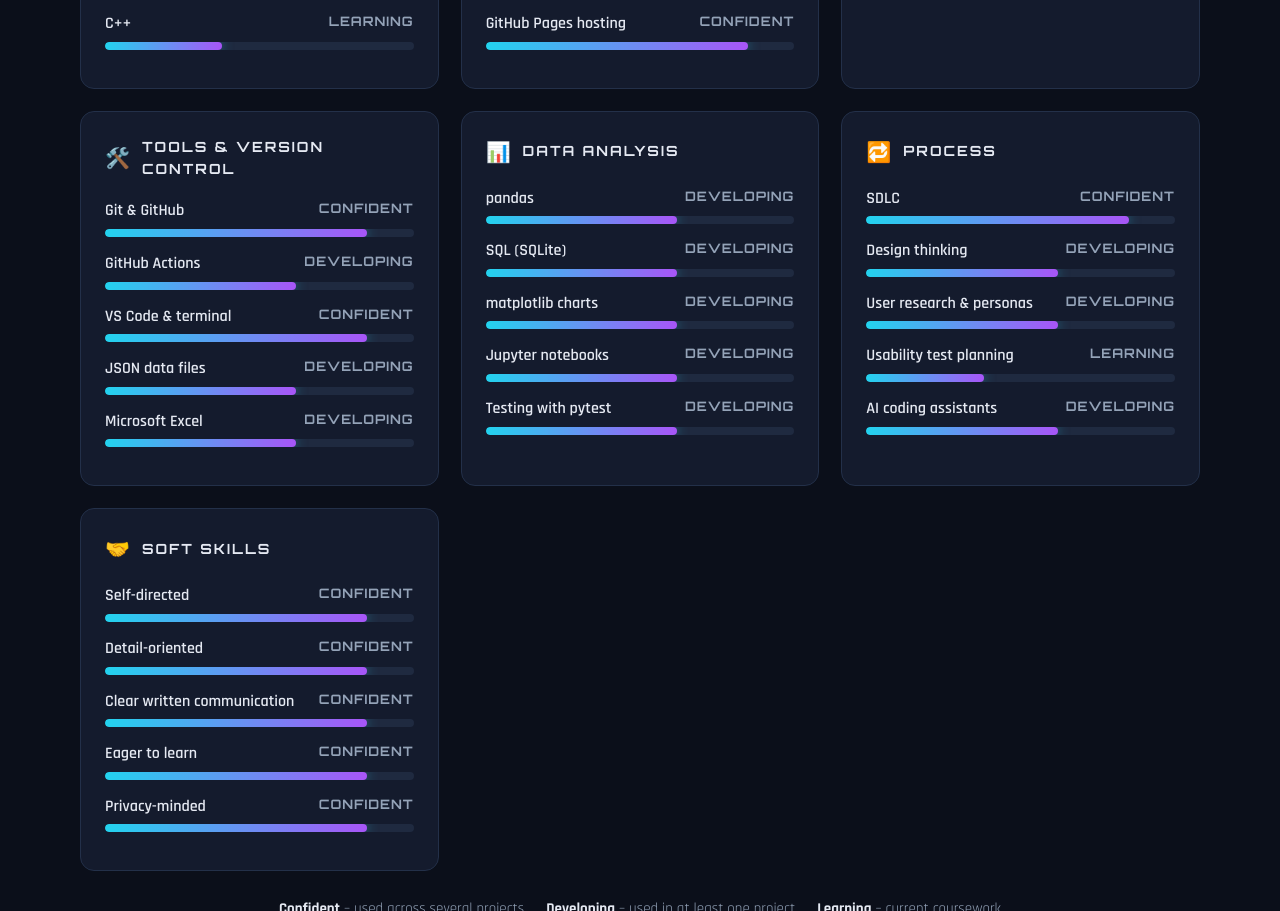
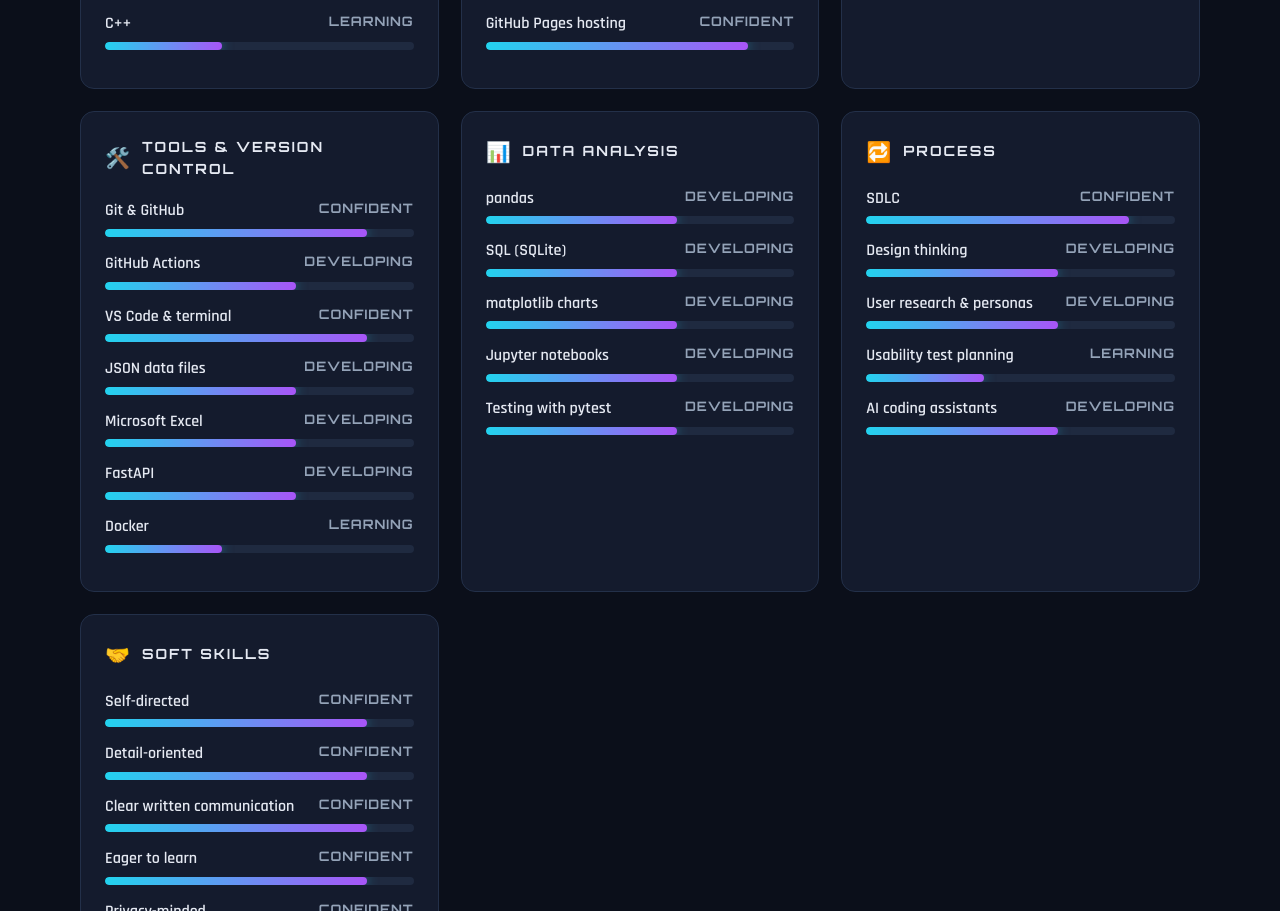
Before and after one commit to Ukhezo/Ukhezo.github.io, a plain HTML site: page index.html in a window 1280 px wide. Shown: the part 6199-7110 px from the top of the page. Drawn offline with Linux system fonts and the light colour scheme.

Commit message:
Fix FastAPI and Docker skills not showing
Co-Authored-By: Claude Opus 5.5 <noreply@anthropic.com>
Claude-Session: https://claude.ai/code/session_012AX5hQrBKybZEP7C8fXYzh

```diff
--- a/index.html
+++ b/index.html
@@ -551,7 +551,7 @@ const skills=[
  ["⌨️","LANGUAGES",[["HTML","Confident"],["CSS","Confident"],["JavaScript","Developing"],["Python","Developing"],["SQL","Developing"],["C++","Learning"]]],
  ["🖥️","FRONT END & WEB",[["Responsive layouts","Confident"],["CSS Grid & animations","Confident"],["Tailwind CSS","Developing"],["Accessibility","Developing"],["APIs (build & consume)","Developing"],["GitHub Pages hosting","Confident"]]],
  ["🎨","DESIGN",[["UI/UX design","Developing"],["Figma","Developing"],["Design systems","Developing"],["Editorial & info design","Developing"],["Data visualisation","Developing"]]],
- ["🛠️","TOOLS & VERSION CONTROL",[["Git & GitHub","Confident"],["GitHub Actions","Developing"],["VS Code & terminal","Confident"],["JSON data files","Developing"],["Microsoft Excel","Developing",["FastAPI","Developing"],["Docker","Learning"]]]],
+ ["🛠️","TOOLS & VERSION CONTROL",[["Git & GitHub","Confident"],["GitHub Actions","Developing"],["VS Code & terminal","Confident"],["JSON data files","Developing"],["Microsoft Excel","Developing"],["FastAPI","Developing"],["Docker","Learning"]]],
  ["📊","DATA ANALYSIS",[["pandas","Developing"],["SQL (SQLite)","Developing"],["matplotlib charts","Developing"],["Jupyter notebooks","Developing"],["Testing with pytest","Developing"]]],
  ["🔁","PROCESS",[["SDLC","Confident"],["Design thinking","Developing"],["User research & personas","Developing"],["Usability test planning","Learning"],["AI coding assistants","Developing"]]],
  ["🤝","SOFT SKILLS",[["Self-directed","Confident"],["Detail-oriented","Confident"],["Clear written communication","Confident"],["Eager to learn","Confident"],["Privacy-minded","Confident"]]]
```
